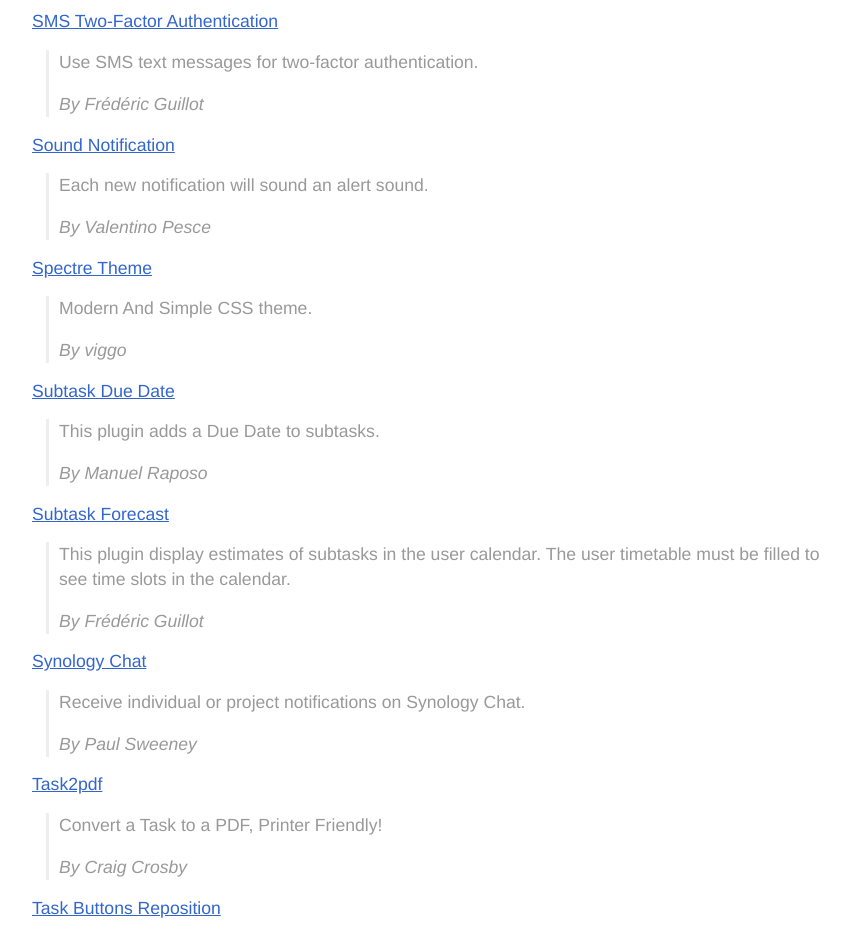
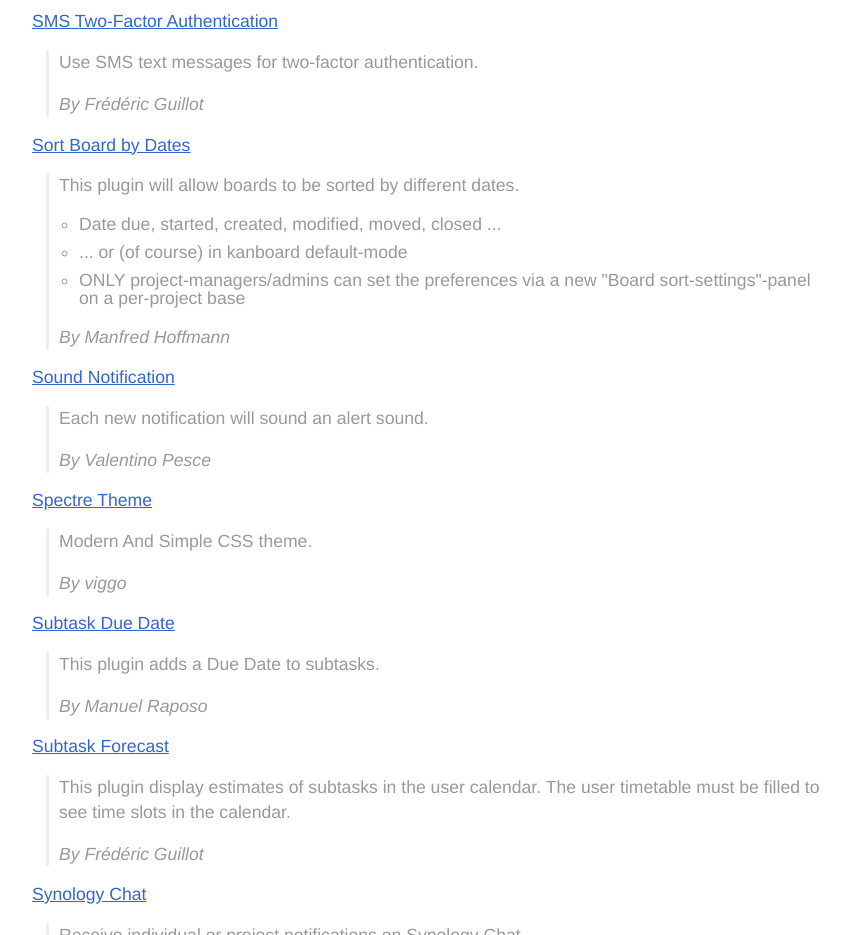
Before and after one commit to kanboard/website, a plain HTML site: page plugins.html in a window 1280 px wide. Shown: the part 9980-10915 px from the top of the page, without its empty margins (209-1059 px from the left). Drawn offline with Linux system fonts and the light colour scheme.

Commit message:
Added SortBoardByDates plugin

```diff
--- a/plugins.html
+++ b/plugins.html
@@ -510,6 +510,16 @@
                     <p>Use SMS text messages for two-factor authentication.</p>
                     <p><em>By Frédéric Guillot</em></p>
                 </dd>
+                <dt><a href="https://github.com/manne65-hd/Kanboard-SortBoardByDates">Sort Board by Dates</a></dt>
+                <dd>
+                    <p>This plugin will allow boards to be sorted by different dates.</p>
+                    <ul>
+                        <li>Date due, started, created, modified, moved, closed ...</li>
+                        <li>... or (of course) in kanboard default-mode</li>
+                        <li>ONLY project-managers/admins can set the preferences via a new "Board sort-settings"-panel on a per-project base</li>
+                    </ul>
+                    <p><em>By Manfred Hoffmann</em></p>
+                </dd>
                 <dt><a href="https://github.com/kenlog/SoundNotification">Sound Notification</a></dt>
                 <dd>
                     <p>Each new notification will sound an alert sound.</p>
```
Also changed, not shown: plugins.json (+12 -0 lines).
